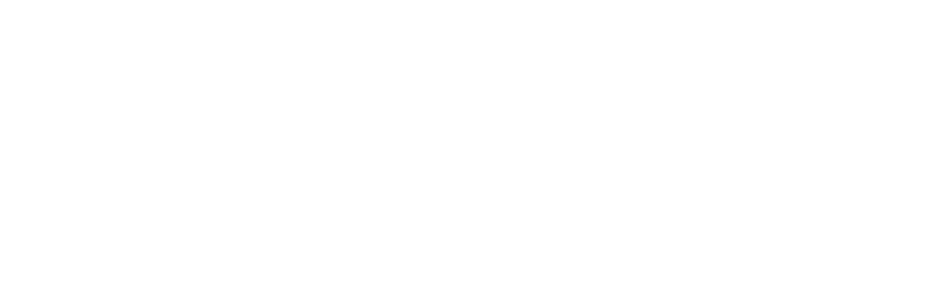
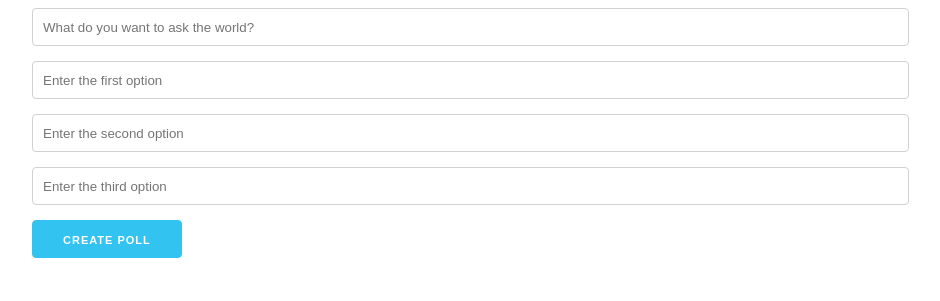
Before and after one commit to joshghent/strawpoll, a website: page client/createPoll/createPoll.html in a window 1280 px wide. Shown: the whole page, without its empty margins (128-1068 px from the left). Drawn offline with nearby package versions, Linux system fonts and the light colour scheme; files that its build step writes are made by us from their sources.

Commit message:
Added input fields for poll creation.

```diff
--- a/client/createPoll/createPoll.html
+++ b/client/createPoll/createPoll.html
@@ -4,10 +4,23 @@
         <title></title>
         <meta charset="UTF-8">
         <meta name="viewport" content="width=device-width, initial-scale=1">
+        <link rel="stylesheet" href="https://cdnjs.cloudflare.com/ajax/libs/skeleton/2.0.4/skeleton.min.css" />
         <link href="css/style.css" rel="stylesheet">
     </head>
     <body>
-
+        <div class="container">
+            <form>
+                <div class="row">
+                    <div class="eleven columns">
+                        <input class="u-full-width" type="text" placeholder="What do you want to ask the world?" id="questionText" />
+                        <input class="u-full-width" type="text" placeholder="Enter the first option" />
+                        <input class="u-full-width" type="text" placeholder="Enter the second option" />
+                        <input class="u-full-width" type="text" placeholder="Enter the third option" />
+                    </div>
+                </div>
+                <input class="button-primary" type="submit" value="Create Poll" />
+            </form>
+        </div>
     </body>
     <script type="text/javascript" language="Javascript" src="createPoll.js"></script>
 </html>
--- a/index.js
+++ b/index.js
@@ -6,7 +6,7 @@ const app = express();
 
 const http = require('http').Server(app);
 const path = require('path');
-const api = require('/api.js');
+const api = require('./api');
 
 app.use(express.static(path.join(__dirname, 'client')));
 
```
